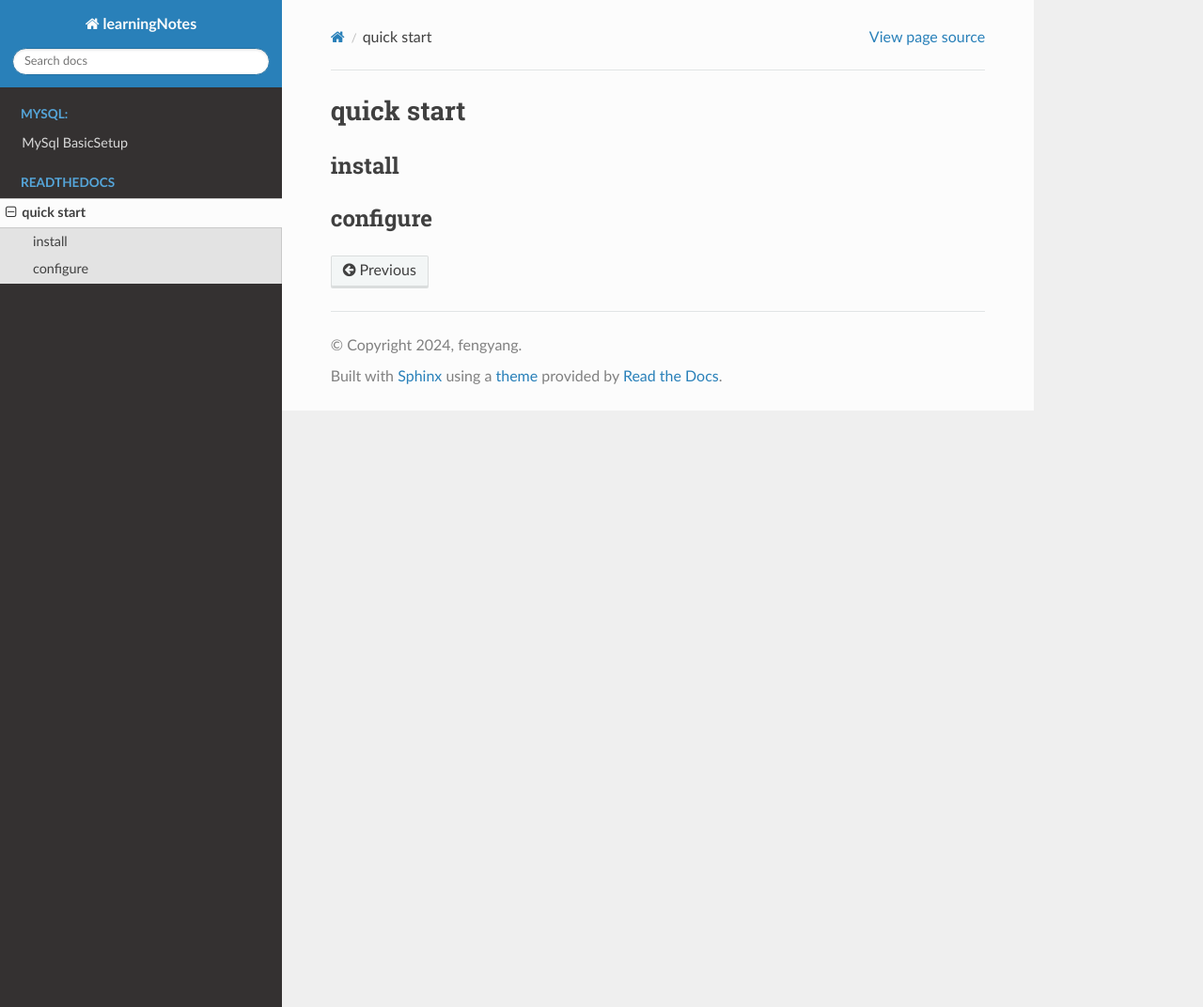
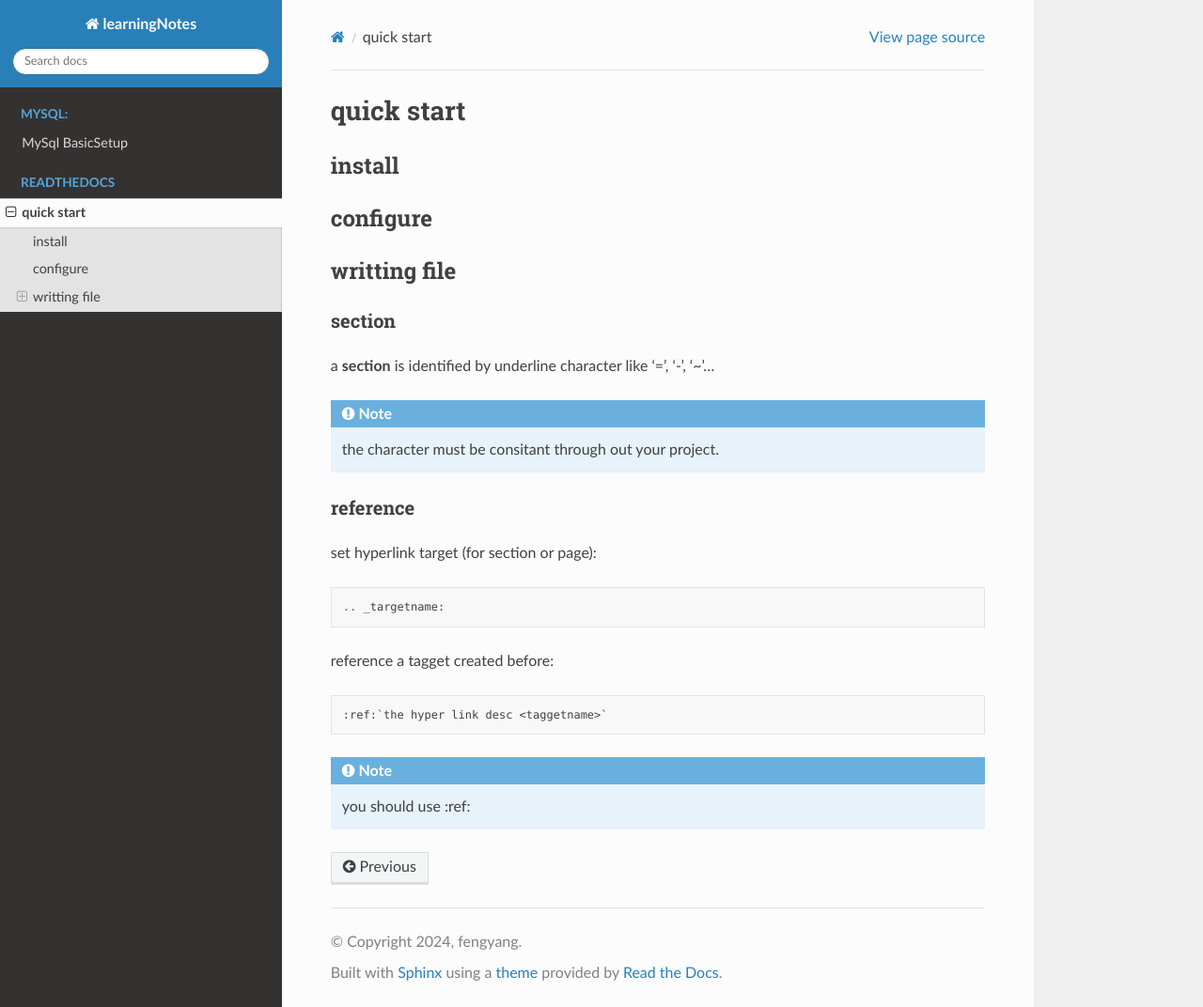
Before and after one commit to archeno/notes, a Sphinx documentation site: the page built from docs/source/readthedocs/quickstart.rst, in a window 1280 px wide and 1072 px high. Shown: the whole window at 94% size. Built offline with Sphinx 7.4.7 and the Read the Docs theme 2.0.0, drawn with Linux system fonts in a browser that asks for light colours.

Commit message:
fea: add sth

```diff
--- a/docs/source/index.rst
+++ b/docs/source/index.rst
@@ -6,7 +6,8 @@
 Welcome to learningNotes's documentation!
 =========================================
 
-this is main stream
+here is the hyperlink to section to readthedocs
+see :ref:`how to write rst file <writingfile>`
 
 
 
--- a/docs/source/readthedocs/quickstart.rst
+++ b/docs/source/readthedocs/quickstart.rst
@@ -1,8 +1,37 @@
 quick start
 ===========
+
+
 
 install
 -------
 
 configure
 ---------
+
+.. _writingfile:
+
+writting file
+---------------
+
+section
+~~~~~~~~
+a **section** is identified by underline character like  '=', '-', '~'...
+
+.. note::
+	the character must be consitant through out your project.
+
+reference
+~~~~~~~~~~
+
+set hyperlink target (for section or page)::
+
+	.. _targetname:
+
+reference a tagget created before::
+
+	:ref:`the hyper link desc <taggetname>`
+
+.. note::
+
+	you should use :ref:
```
